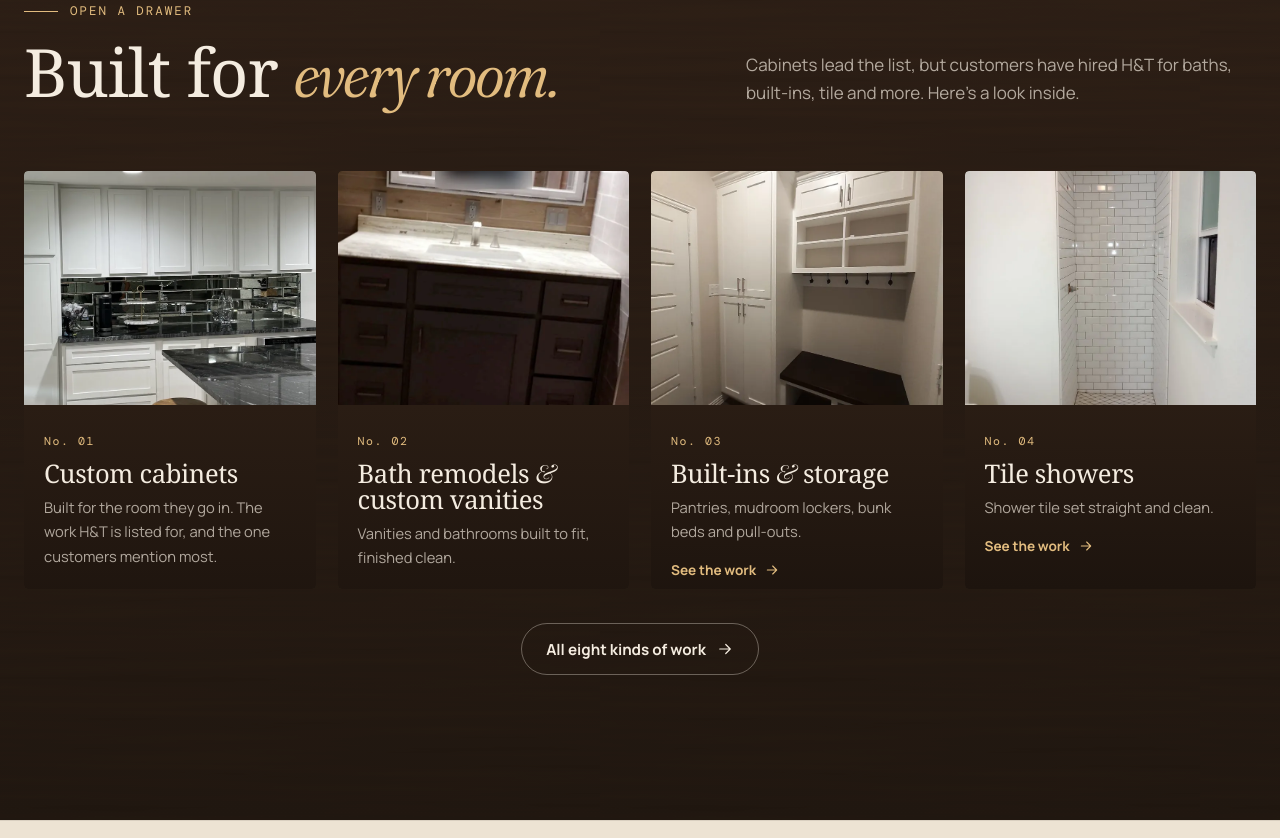
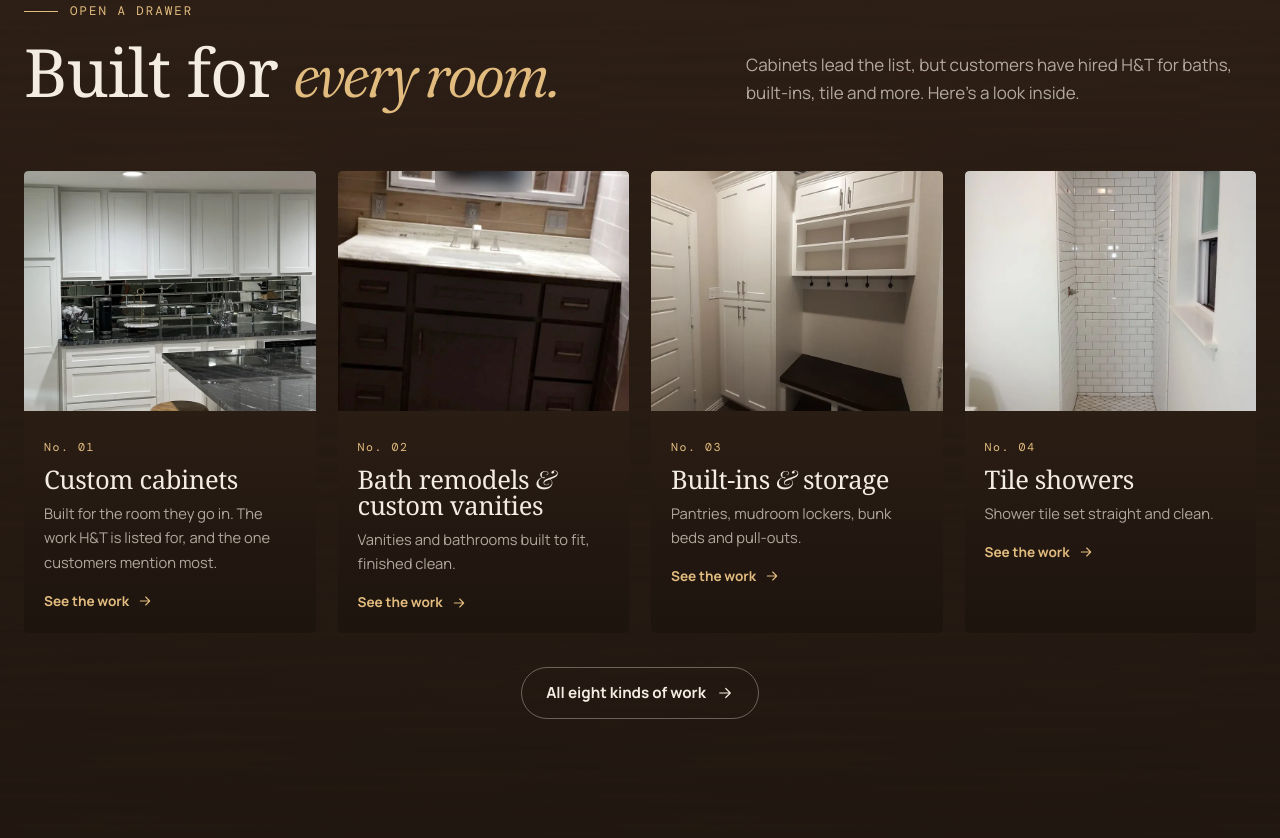
Before and after one commit to RGWebD/htcustominteriors, a plain HTML site: page index.html in a window 1280 px wide. Shown: the part 2002-2840 px from the top of the page. Drawn offline with Linux system fonts and the light colour scheme.

Commit message:
Drawer card proportions

```diff
--- a/assets/styles.css
+++ b/assets/styles.css
@@ -154,9 +154,9 @@ p{margin:0 0 1em}
 .ticks b{color:var(--dk)}
 /* drawers */
 .drawers{display:grid;grid-template-columns:repeat(4,1fr);gap:22px;perspective:1400px}
-.drawer{position:relative;aspect-ratio:3/4.3;border-radius:4px;overflow:hidden;background:#120d0a;box-shadow:inset 0 0 0 1px rgba(226,188,127,.12)}
+.drawer{position:relative;aspect-ratio:3/4.75;border-radius:4px;overflow:hidden;background:#120d0a;box-shadow:inset 0 0 0 1px rgba(226,188,127,.12)}
 .drawer-body{position:absolute;inset:0;display:flex;flex-direction:column;text-decoration:none;overflow:hidden;border-radius:4px}
-.drawer-ph{flex:none;height:56%;overflow:hidden}.drawer-tx{flex:1}.drawer-ph img{width:100%;height:100%;object-fit:cover;transition:transform .8s var(--ease)}
+.drawer-ph{flex:none;height:52%;overflow:hidden}.drawer-tx{flex:1}.drawer-ph img{width:100%;height:100%;object-fit:cover;transition:transform .8s var(--ease)}
 .drawer:hover .drawer-ph img{transform:scale(1.06)}
 .drawer-tx{padding:20px 20px 22px;background:linear-gradient(180deg,#2a1d14,#1d140e)}
 .drawer-tx .no{font:500 .72rem var(--mono);letter-spacing:.14em;color:var(--brass2)}
```
